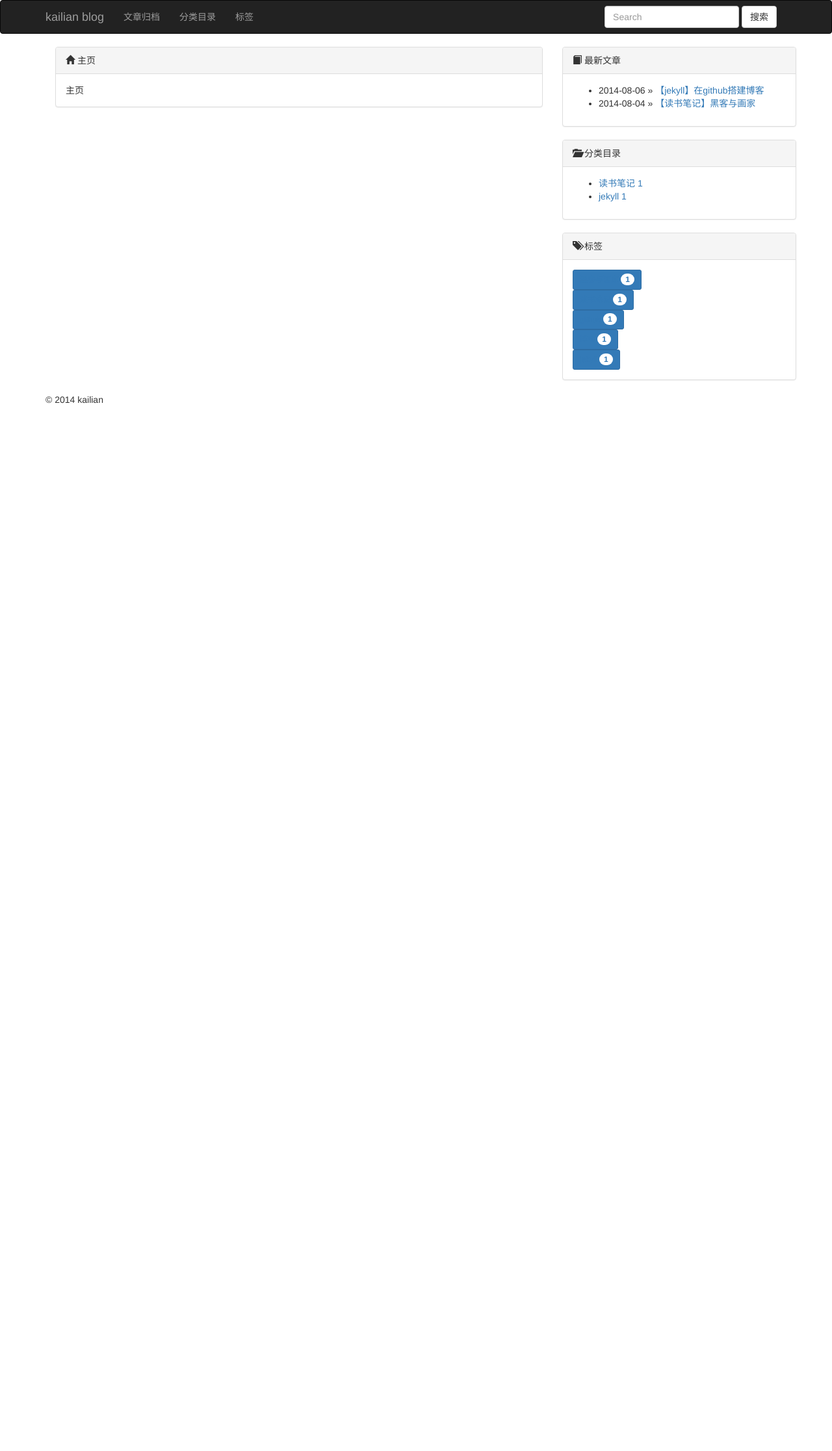
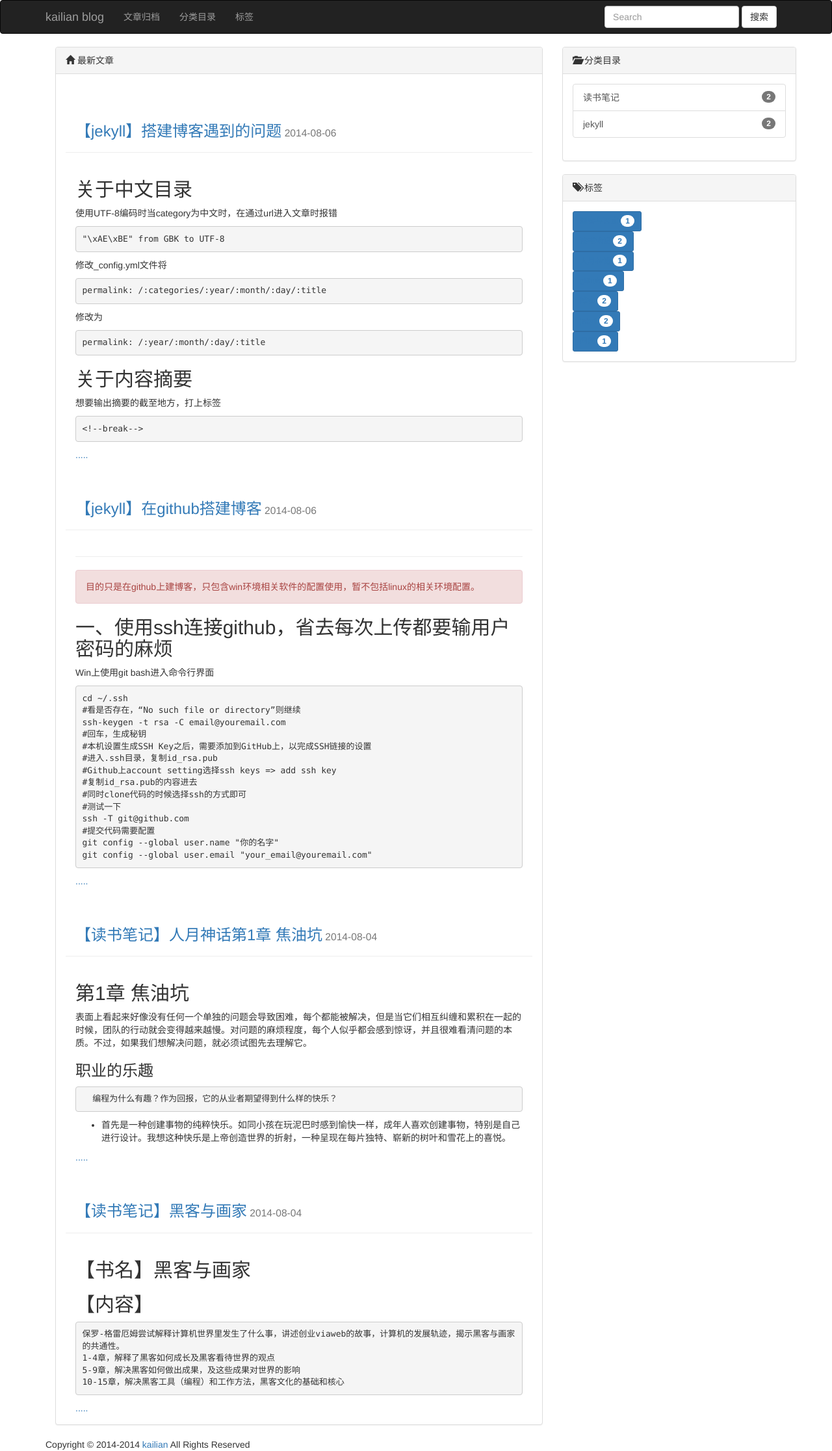
Before and after one commit to kailian/kailian.github.io, a Jekyll site: the page built from index.md, in a window 1280 px wide. Shown: the whole page at 65% size. Built offline with Jekyll 4.4.1, drawn with Linux system fonts in a browser that asks for light colours; nearby versions of some CDN libraries; library files that are not in the unit come from our copies; before the commit the page ends 900 px from its top, so only the background shows below that.

Commit message:
【开发】首页主体内容改为最新post

```diff
--- a/_includes/themes/twitter/default.html
+++ b/_includes/themes/twitter/default.html
@@ -61,9 +61,9 @@
     <div class="container">
       {{ content }}
     </div>
-    <footer>
+    <footer class="blog-footer">
       <div class="container blog-center">
-        &copy; {{ site.time | date: '%Y' }} {{ site.author.name }}
+        Copyright &copy; 2014-{{ site.time | date: '%Y' }} <a href="https://github.com/kailian">{{ site.author.name }}</a> All Rights Reserved
       </div>
     </footer>
   <script src="{{ ASSET_PATH }}/bootstrap/js/bootstrap.min.js"></script>
--- /dev/null
+++ b/_posts/2014-08-04-man-month-01.md
@@ -0,0 +1,46 @@
+---
+layout: post
+category : 读书笔记
+title: '【读书笔记】人月神话第1章 焦油坑'
+tagline: ""
+tags : [读书笔记,人月神话]
+---
+
+## 第1章 焦油坑
+
+表面上看起来好像没有任何一个单独的问题会导致困难，每个都能被解决，但是当它们相互纠缠和累积在一起的时候，团队的行动就会变得越来越慢。对问题的麻烦程度，每个人似乎都会感到惊讶，并且很难看清问题的本质。不过，如果我们想解决问题，就必须试图先去理解它。
+
+### 职业的乐趣
+
+      编程为什么有趣？作为回报，它的从业者期望得到什么样的快乐？
+
+- 首先是一种创建事物的纯粹快乐。如同小孩在玩泥巴时感到愉快一样，成年人喜欢创建事物，特别是自己进行设计。我想这种快乐是上帝创造世界的折射，一种呈现在每片独特、崭新的树叶和雪花上的喜悦。
+
+<!--break-->
+
+- 其次，快乐来自于开发对其他人有用的东西。内心深处，我们期望其他人使用我们的劳动成果，并能对他们有所帮助。从这个方面，这同小孩用粘土为“爸爸办公室”捏制铅笔盒没有本质的区别。
+
+- 第三是整个过程体现出魔术般的力量——将相互啮合的零部件组装在一起，看到它们精妙地运行，得到预先所希望的结果。比起弹珠游戏或点唱机所具有的迷人魅力，程序化的计算机毫不逊色。
+
+- 第四是学习的乐趣，来自于这项工作的非重复特性。人们所面临的问题，在某个或其它方面总有些不同。因而解决问题的人可以从中学习新的事物：有时是实践上的，有时是理论上的，或者兼而有之。
+
+- 最后，乐趣还来自于工作在如此易于驾驭的介质上。程序员，就像诗人一样，几乎仅仅工作在单纯的思考中。程序员凭空地运用自己的想象，来建造自己的“城堡”。很少有这样的介质——创造的方式如此得灵活，如此得易于精炼和重建，如此得容易实现概念上的设想。（不过我们将会看到，容易驾驭的特性也有它自己的问题）
+
+	容易实现概念上的设想，创建事物的乐趣。一个系统，有着策划需求构思到开发实现，测试验证，上线维护的生命周期。
+	工作的非重复特性，实际上工作难以避免重复，程序出现共同的地方，类似的实现，重复看到的代码，我觉得都可以认为是重复。
+
+### 职业的苦恼
+
+- 首先，必须追求完美。因为计算机也是以这样的方式来变戏法：如果咒语中的一个字符、一个停顿，没有与正确的形式一致，魔术就不会出现。（现实中，很少的人类活动要求完美，所以人类对它本来就不习惯。）实际上，我认为学习编程的最困难部分，是将做事的方式往追求完美的方向调整。
+其次，是由他人来设定目标，供给资源，提供信息。编程人员很少能控制工作环境和工作目标。
+
+- 对于系统编程人员而言，对其他人的依赖是一件非常痛苦的事情。他依靠其他人的程序，而往往这些程序设计得并不合理，实现拙劣，发布不完整（没有源代码或测试用例），或者文档记录得很糟。所以，系统编程人员不得不花费时间去研究和修改，而它们在理想情况下本应该是可靠完整的。
+
+- 下一个烦恼——概念性设计是有趣的，但寻找琐碎的bug却只是一项重复性的活动。伴随着创造性活动的，往往是枯燥沉闷的时间和艰苦的劳动。程序编制工作也不例外。另外，人们发现调试和查错往往是线性收敛的，或者更糟糕的是，具有二次方的复杂度。结果，测试一拖再拖，寻找最后一个错误比第一个错误将花费更多的时间。
+
+- 最后一个苦恼，有时也是一种无奈——当投入了大量辛苦的劳动，产品在即将完成或者终于完成的时候，却已显得陈旧过时。可能是同事和竞争对手已在追逐新的、更好的构思；也许替代方案不仅仅是在构思，而且已经在安排了。
+现实情况比上面所说的通常要好一些。当产品开发完成时，更优秀的新产品通常还不能投入使用，而仅仅是为大家谈论而已。另外，它同样需要数月的开发时间。事实上，只有实际需要时，才会用到最新的设想，因为所实现的系统已经能满足要求，体现了回报。
+
+- 诚然，产品开发所基于的技术在不断地进步。一旦设计被冻结，在概念上就已经开始陈旧了。不过，实际产品需要一步一步按阶段实现。实现落后与否的判断应根据其它已有的系统，而不是未实现的概念。因此，我们所面临的挑战和任务是在现有的时间和有效的资源范围内，寻找解决实际问题的切实可行方案。
+
+	这，就是编程。一个许多人痛苦挣扎的焦油坑以及一种乐趣和苦恼共存的创造性活动。对于许多人而言，其中的乐趣远大于苦恼。
--- /dev/null
+++ b/_posts/2014-08-06-jekyll-problem.md
@@ -0,0 +1,33 @@
+---
+layout: post
+category : jekyll
+title: '【jekyll】搭建博客遇到的问题'
+tagline: ""
+tags : [问题, 博客, jekyll]
+---
+
+## 关于中文目录
+
+使用UTF-8编码时当category为中文时，在通过url进入文章时报错
+
+	"\xAE\xBE" from GBK to UTF-8
+
+修改_config.yml文件将
+
+	permalink: /:categories/:year/:month/:day/:title
+
+修改为
+
+	permalink: /:year/:month/:day/:title
+
+## 关于内容摘要
+
+想要输出摘要的截至地方，打上标签
+
+	<!--break-->
+
+<!--break-->
+
+然后使用（记得将\去掉）
+
+	\{\{ post.content  | | split:'<!--break-->' | first }}
--- a/index.md
+++ b/index.md
@@ -10,64 +10,60 @@ tagline: ''
     	<div class="panel panel-default">
 		  <div class="panel-heading">
 		  	<span class="glyphicon glyphicon-home"></span>
-		  	主页
+		  	最新文章
 		  </div>
 		  <div class="panel-body">
-		  	主页
+        {% for post in site.posts %}
+          <div class="col-md-12 page-header">
+            <h3>
+              <a href="{{ BASE_PATH }}{{ post.url }}">{{ post.title }}</a><small>
+              {{ post.date | date: "%F" }}
+              </small>
+            </h3>
+          </div>
+          <div class="col-md-12">
+            {{ post.content  | | split:'<!--break-->' | first }}
+            <a href="{{ post.url }}">.....</a>
+          </div>
+        {% endfor %}
 		  </div>
 		</div>
     </div>
   	<div class="col-md-4">
   		<div class="panel panel-default">
-		  <div class="panel-heading">
-		  	<span class="glyphicon glyphicon-book icon-margin"></span>
-		  	最新文章
-		  </div>
-		  <div class="panel-body">
-		    <ul class="posts">
-			  {% for post in site.posts %}
-			    <li>
-			      <span>{{ post.date | date: "%F" }}</span>
-			      &raquo;
-			      <a href="{{ BASE_PATH }}{{ post.url }}">{{ post.title }}</a>
-			    </li>
-			  {% endfor %}
-			</ul>
-		  </div>
-		</div>
-		<div class="panel panel-default">
-		  <div class="panel-heading">
-		  	<span class="glyphicon glyphicon-folder-open icon-margin"></span>
-		  	分类目录
-		  </div>
-		  <div class="panel-body">
-		    <ul class="posts">
-			  {% for category in site.categories %}
-		    	<li><a href="{{ BASE_PATH }}{{ site.JB.categories_path }}#{{ category | first }}-ref">
-		    		{{ category | first }} <span>{{ category | last | size }}</span>
-		    	</a></li>
-		      {% endfor %}
-			</ul>
-		  </div>
-		</div>
-		<div class="panel panel-default">
-		  <div class="panel-heading">
-		  	<span class="glyphicon glyphicon-tags icon-margin"></span>
-		  	标签
-		  </div>
-		  <div class="panel-body">
-		    	{% for tag in site.tags %}
-			    <div class="lable-margin blog-left">
-			      <button class="btn btn-primary btn-sm" type="button">
-			        <a href="{{ BASE_PATH }}{{ site.JB.tags_path }}#{{ tag[0] }}-ref">
-			          <span class="tag-color">{{ tag[0] }}</span>
-			          <span class="badge">{{ tag[1].size }}</span>
-			        </a>
-			      </button>
-			    </div>
-			    {% endfor %}
-		  </div>
-		</div>
+  		  <div class="panel-heading">
+  		  	<span class="glyphicon glyphicon-folder-open icon-margin"></span>
+  		  	分类目录
+  		  </div>
+  		  <div class="panel-body">
+  		    <div class="list-group">
+  			  {% for category in site.categories %}
+            <a class="list-group-item" href="{{ BASE_PATH }}{{ site.JB.categories_path }}#{{ category | first }}-ref">
+		    		{{ category | first }}
+            <span class="badge">{{ category | last | size }}</span>
+  		    	</a>
+  		      {% endfor %}
+  			  </div>
+  		  </div>
+  		</div>
+  		<div class="panel panel-default">
+  		  <div class="panel-heading">
+  		  	<span class="glyphicon glyphicon-tags icon-margin"></span>
+  		  	标签
+  		  </div>
+  		  <div class="panel-body">
+  		    	{% for tag in site.tags %}
+  			    <div class="lable-margin blog-left">
+  			      <button class="btn btn-primary btn-sm" type="button">
+  			        <a href="{{ BASE_PATH }}{{ site.JB.tags_path }}#{{ tag[0] }}-ref">
+  			          <span class="tag-color">{{ tag[0] }}</span>
+  			          <span class="badge">{{ tag[1].size }}</span>
+  			        </a>
+  			      </button>
+  			    </div>
+  			    {% endfor %}
+  		  </div>
+  		</div>
   	</div>
 
 
```
Also changed, not shown: _posts/2014-08-04-hackers-and-painters.md (+2 -0 lines), _posts/2014-08-06-github-blog.md (+5 -0 lines), assets/themes/twitter/css/style.css (+15 -2 lines), images/kailian.png (added).
